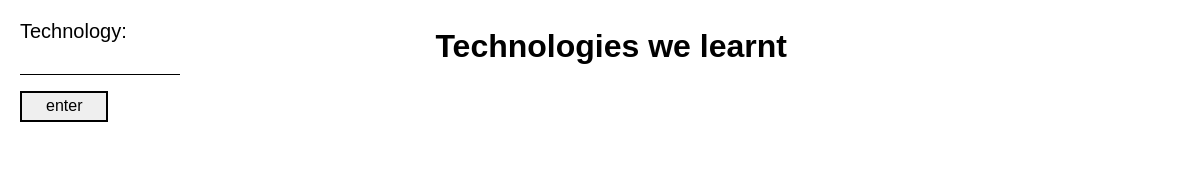
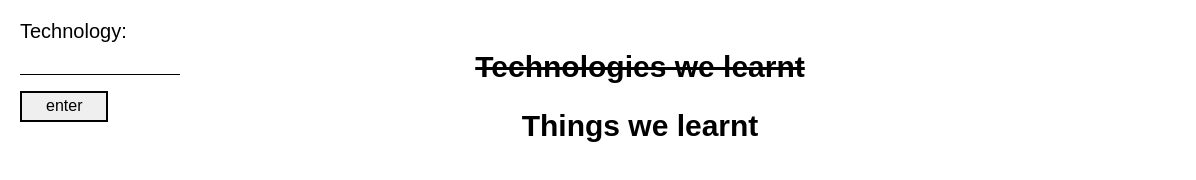
Before and after one commit to pataruco/ga-technologies, a React app: page / in a window 1280 px wide. Shown: the full height of the page, 0-1196 px from the left. Built offline with nearby package versions, Linux system fonts and the light colour scheme.

Commit message:
Change title

```diff
--- a/public/index.html
+++ b/public/index.html
@@ -1,5 +1,6 @@
 <!DOCTYPE html>
 <html lang="en">
+
 <head>
   <meta charset="utf-8">
   <meta name="viewport" content="width=device-width, initial-scale=1, shrink-to-fit=no">
@@ -19,8 +20,9 @@
       work correctly both with client-side routing and a non-root public URL.
       Learn how to configure a non-root public URL by running `npm run build`.
     -->
-    <title>React App</title>
+  <title>GA FEWD | Things we learnt</title>
 </head>
+
 <body>
   <noscript>
     You need to enable JavaScript to run this app.
@@ -37,4 +39,5 @@
       To create a production bundle, use `npm run build` or `yarn build`.
     -->
 </body>
+
 </html>
--- a/src/app/index.js
+++ b/src/app/index.js
@@ -22,7 +22,7 @@ class App extends Component {
     const { technologies, technology } = this.state;
     technologies.push(technology);
     this.setState({ technologies });
-    this.setState({ technology: ''})
+    this.setState({ technology: '' });
   }
 
   onChange(event) {
@@ -51,7 +51,10 @@ class App extends Component {
             onSubmit={onSubmit}
             onChange={onChange}
           />
-          <h1 className="title flex-item">Technologies we learnt</h1>
+          <div className="title flex-item">
+            <h2 className="line-through">Technologies we learnt</h2>
+            <h2>Things we learnt</h2>
+          </div>
           <div className="flex-item logo">
             <figure className="logo-wrapper">
               <Logo />
--- a/src/app/style.css
+++ b/src/app/style.css
@@ -15,6 +15,12 @@
   flex-basis: 33%;
   flex-grow: 0;
   flex-shrink: 0;
+  text-align: center;
+  font-size: 1.25em;
+}
+
+.line-through {
+  text-decoration: line-through;
 }
 
 .logo {
```
Lines whose indentation alone changed are shown as unchanged.
